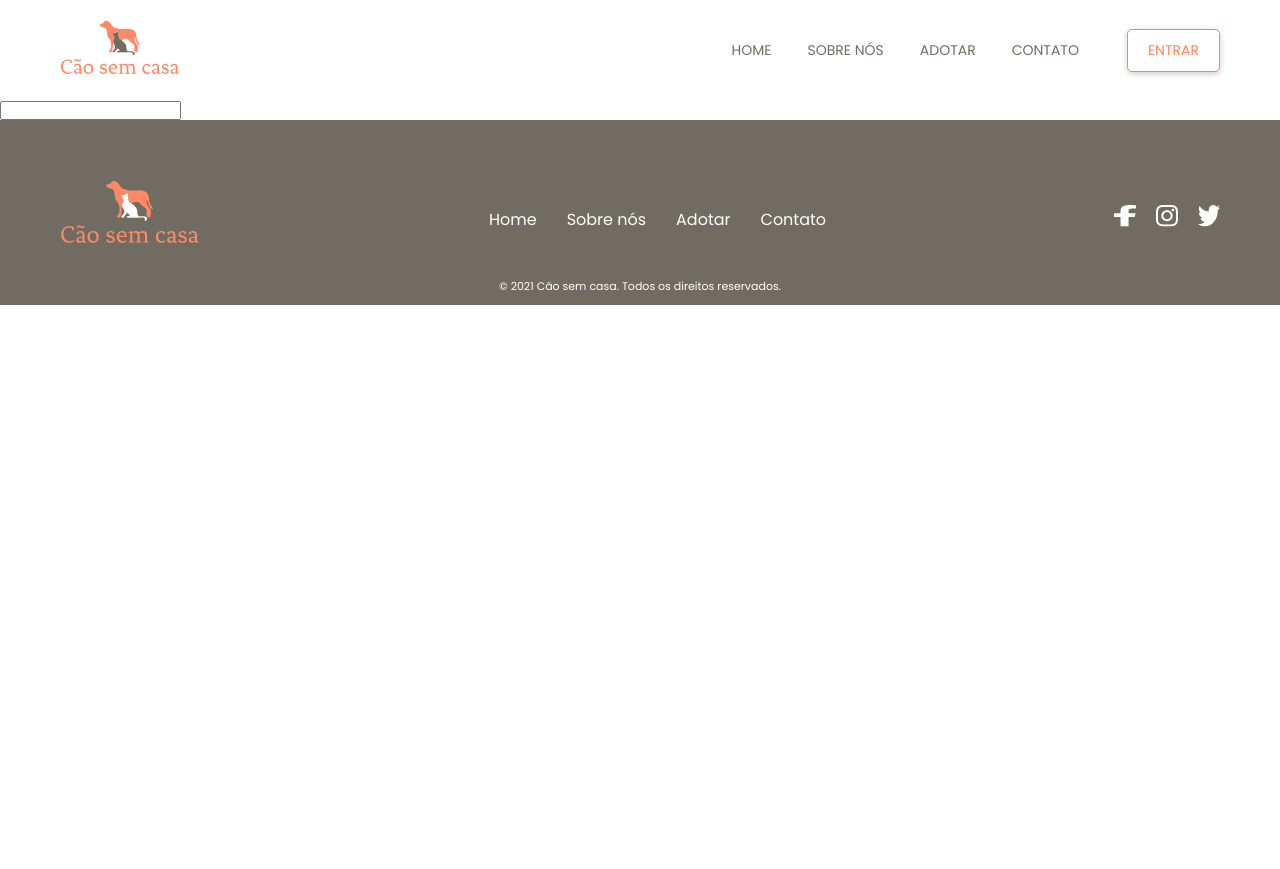
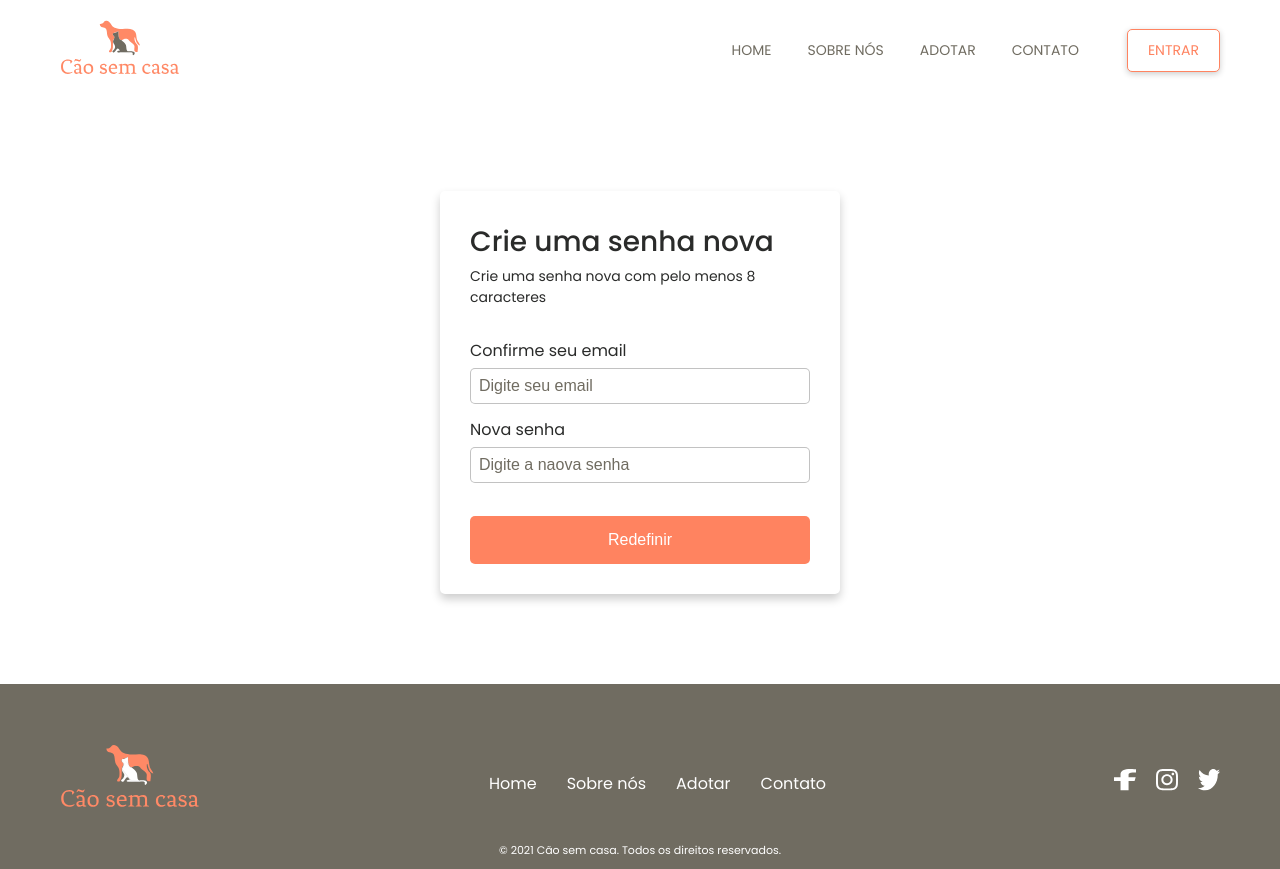
Before and after one commit to luiz-gustavo0/cao-sem-casa-frontend, a React (Create React App) app: page /reset-password/1 in a window 1280 px wide. Before the commit the page ends 800 px from the top, so only its background shows below. Built offline with nearby package versions, Linux system fonts and the light colour scheme; no server answers; what react-toast-notifications would draw is missing.

Commit message:
corrige retorno da função

```diff
--- a/src/pages/ForgotPassword/index.js
+++ b/src/pages/ForgotPassword/index.js
@@ -36,8 +36,9 @@ const ForgotPassword = () => {
       data: { email }
     })
 
-    if (response.status !== 200) {
+    if (!response) {
       setIsFormSuccess(false)
+      return
     }
     setIsFormSuccess(true)
   }
--- a/src/pages/ResetPassword/index.js
+++ b/src/pages/ResetPassword/index.js
@@ -1,10 +1,91 @@
 import React from 'react'
+import { useHistory, useParams } from 'react-router-dom'
+import { useForm } from 'react-hook-form'
+import { yupResolver } from '@hookform/resolvers/yup'
+import * as yup from 'yup'
+
+import { useFetch } from '../../hooks/useFetch'
+import Input from '../../components/Input'
+
+import './styles.scss'
+import Head from '../../utils/Head'
+
+const schema = yup.object().shape({
+  email: yup
+    .string()
+    .email('Insira im email válido')
+    .required('Este campo é obrigatório.'),
+  password: yup
+    .string()
+    .min(8, 'A senha deve conter no minimo 8 caracteres')
+    .max(25, 'A senha deve conter no máximo 25 caracteres')
+    .required('Este campo é obrigatório.')
+})
 
 const ResetPassword = () => {
+  const { token } = useParams()
+  const { loading, error, request } = useFetch()
+  const history = useHistory()
+
+  const {
+    register,
+    handleSubmit,
+    formState: { errors }
+  } = useForm({
+    resolver: yupResolver(schema)
+  })
+
+  const onSubmit = async ({ email, password }) => {
+    const { response } = await request({
+      method: 'post',
+      url: '/reset_password',
+      data: { email, password, token }
+    })
+    if (response.status === 200) {
+      history.push('/login')
+    }
+  }
+
   return (
-    <div>
-      <input type="email" name="email" id="email" />
-    </div>
+    <>
+      <Head
+        title="Redefinir sua senha"
+        description="Página de redefinição de senha"
+      />
+      <section className="section-reset-password">
+        <div className="container container-reset-password">
+          {error && <p className="error-message">{error.message}</p>}
+          <form onSubmit={handleSubmit(onSubmit)}>
+            <h2>Crie uma senha nova</h2>
+            <span>Crie uma senha nova com pelo menos 8 caracteres</span>
+            <Input
+              label="Confirme seu email"
+              type="email"
+              name="email"
+              placeholder="Digite seu email"
+              register={register}
+              errors={errors}
+              required
+            />
+            <Input
+              label="Nova senha"
+              type="password"
+              name="password"
+              placeholder="Digite a naova senha"
+              register={register}
+              errors={errors}
+              required
+              maxLength="25"
+            />
+            {loading ? (
+              <button disabled>Enviando...</button>
+            ) : (
+              <button>Redefinir</button>
+            )}
+          </form>
+        </div>
+      </section>
+    </>
   )
 }
 
--- /dev/null
+++ b/src/pages/ResetPassword/styles.scss
@@ -0,0 +1,69 @@
+.section-reset-password {
+  padding: 6rem 2rem;
+  min-height: calc(77vh - 7rem);
+
+  display: flex;
+  align-items: center;
+  justify-content: center;
+  flex-direction: column;
+
+  .container-reset-password {
+    padding: 3rem 0;
+    display: flex;
+    flex-direction: column;
+
+    align-items: center;
+    justify-content: center;
+    width: 100%;
+
+    form {
+      padding: 3rem;
+      width: 40rem;
+      border-radius: 0.5rem;
+      box-shadow: 0 0.5rem 1rem rgba(0, 0, 0, 0.2);
+
+      h2 {
+        font-size: 2.8rem;
+        font-weight: 500;
+        margin-bottom: 0.3rem;
+      }
+
+      span {
+        display: inline-block;
+        font-size: 1.4rem;
+        margin-bottom: 3rem;
+      }
+
+      button {
+        width: 100%;
+        padding: 1.5rem 2rem;
+        font-size: 1.6rem;
+        color: #fff;
+        border: none;
+        border-radius: 0.5rem;
+        background: var(--primary-color);
+        margin-top: 2rem;
+
+        &:disabled {
+          cursor: wait;
+        }
+      }
+
+      a {
+        display: block;
+        font-size: 1.6rem;
+        text-align: center;
+        color: var(--gray-color);
+        font-weight: 600;
+      }
+    }
+
+    .error-message {
+      background: rgba(250, 14, 14, 0.726);
+      padding: 0.5rem 2rem;
+      color: #fff;
+      font-size: 1.4rem;
+      margin-bottom: 1rem;
+    }
+  }
+}
```
